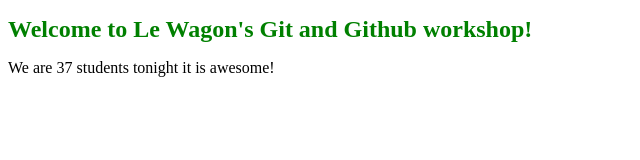
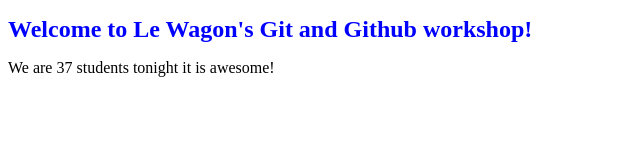
Before and after one commit to MathGL92/le_wagon_git_workshop, a plain HTML site: page index.html in a window 1280 px wide. Shown: the whole page, without its empty margins (0-640 px from the left). Drawn offline with Linux system fonts and the light colour scheme.

Commit message:
Changed title color to blue

```diff
--- a/index.html
+++ b/index.html
@@ -4,7 +4,7 @@
   <head>
   </head>
   <body>
-    <h1 style="color: green; font-size: 24px">Welcome to Le Wagon's Git and Github workshop!</h1>
+    <h1 style="color: blue; font-size: 24px">Welcome to Le Wagon's Git and Github workshop!</h1>
     <p>We are 37 students tonight it is awesome!</p>
   </body>
 </html>
```
